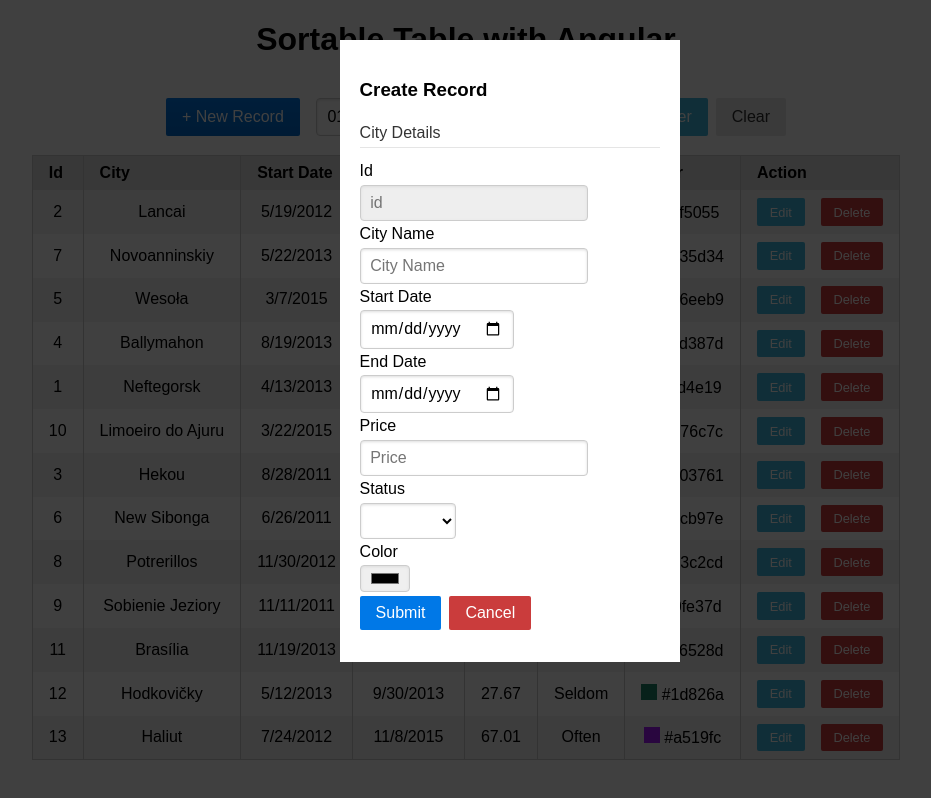
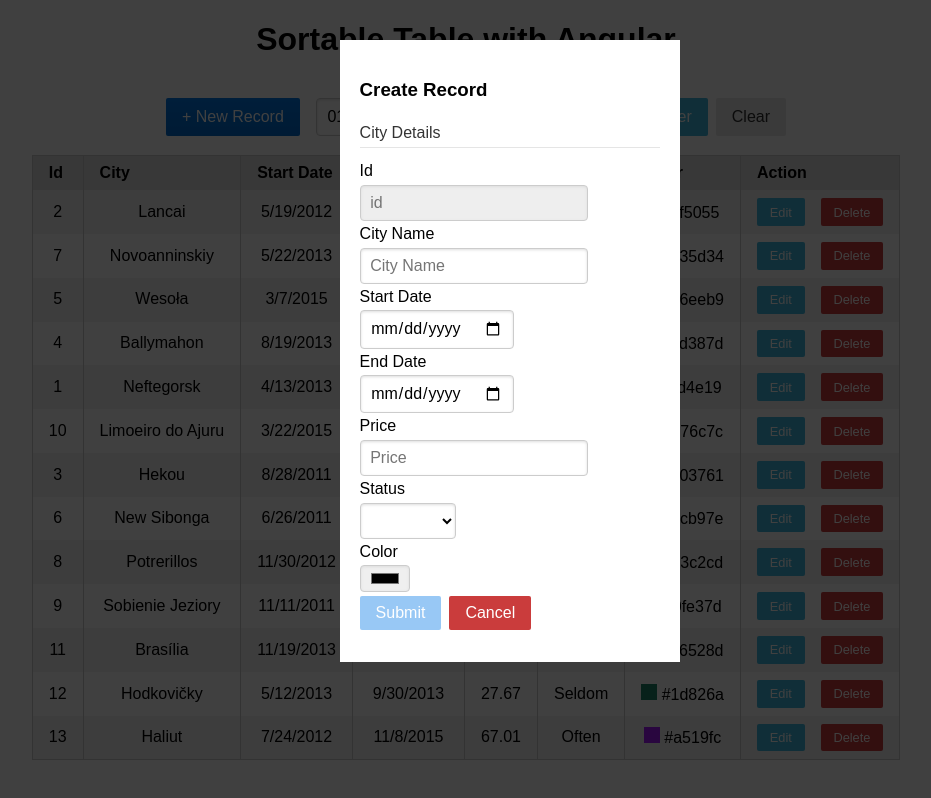
Before and after one commit to shindesharad71/MEAN-Stack-CRUD-With-TypeScript, an Angular app: page / in a window 1280 px wide. Both pictures are taken after typing "2020-01-15", "2020-01-15" into the empty fields and a click on the button "+ New Record". Shown: the whole page, without its empty margins (174-1105 px from the left). Built offline with nearby package versions, Linux system fonts and the light colour scheme.

Commit message:
Added: Form Validations

```diff
--- a/src/app/modal/modal.component.html
+++ b/src/app/modal/modal.component.html
@@ -61,7 +61,7 @@
 					formControlName="color"
 				/>
 
-				<button type="submit" class="pure-button pure-button-primary">
+				<button type="submit" class="pure-button pure-button-primary" [disabled]="!cityForm.valid">
 					Submit
 				</button>
 				<button class="button-error pure-button" (click)="close()">
--- a/src/app/modal/modal.component.ts
+++ b/src/app/modal/modal.component.ts
@@ -21,13 +21,15 @@ export class ModalComponent implements OnInit, OnDestroy {
 	@Input() public set city(city: any) {
 		if (city?.id) {
 			console.log('Input Added');
-			this.cityForm.patchValue(city);
+			this.editFormValues = city;
+			this.initForm();
 		}
 	}
 
 	cityForm: FormGroup;
 	private element: any;
 	modalTitle = 'Create Record';
+	editFormValues: any;
 
 	constructor(private modalService: ModalService, private el: ElementRef) {
 		this.element = el.nativeElement;
@@ -75,6 +77,12 @@ export class ModalComponent implements OnInit, OnDestroy {
 			status: new FormControl(null, Validators.required),
 			color: new FormControl(null, Validators.required),
 		});
+
+		if (this.editFormValues?.id) {
+      this.cityForm.patchValue(this.editFormValues);
+      console.log(this.cityForm.value);
+
+		}
 	}
 
 	onSubmit(): void {
```
